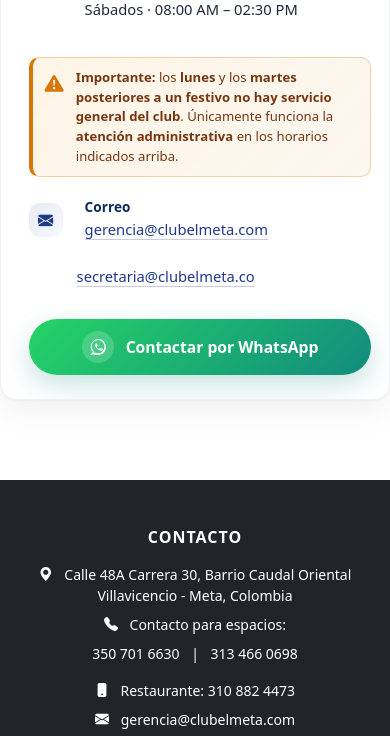
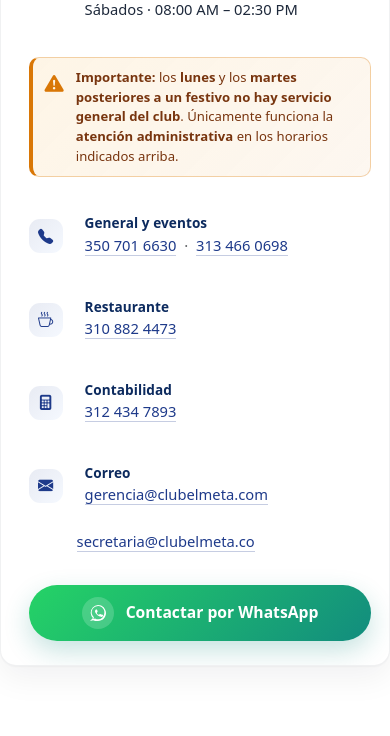
Before and after one commit to 444Pipe/clubmetaREPO, a Django app: page / in a window 390 px wide. Shown: the part 3938-4674 px from the top of the page. Run offline with Django 5.2, Linux system fonts and the light colour scheme; data that the repository does not hold is empty.

Commit message:
Agregar telefonos al bloque 'Necesitas Informacion?' del index
- General y eventos: 350 701 6630 / 313 466 0698
- Restaurante: 310 882 4473
- Contabilidad: 312 434 7893

Cada linea con icono Bootstrap (telephone-fill, cup-hot, calculator
-fill) y link tel:+57... para que abra el marcador en movil.

Co-Authored-By: Claude Opus 4.7 (1M context) <noreply@anthropic.com>

```diff
--- a/templates/index.html
+++ b/templates/index.html
@@ -649,9 +649,38 @@
                   </div>
                 </div>
 
-                <!-- phone numbers removed per request; keep only address, emails and WhatsApp CTA -->
-
-                <div class="ci-row">
+                <!-- Espacios y eventos -->
+                <div class="ci-row mt-3">
+                  <i class="bi bi-telephone-fill text-primary me-2"></i>
+                  <div>
+                    <div class="ci-label">General y eventos</div>
+                    <div class="ci-value">
+                      <a href="tel:+573507016630">350 701 6630</a>
+                      <span class="mx-1 text-muted">·</span>
+                      <a href="tel:+573134660698">313 466 0698</a>
+                    </div>
+                  </div>
+                </div>
+
+                <!-- Restaurante -->
+                <div class="ci-row mt-3">
+                  <i class="bi bi-cup-hot text-primary me-2"></i>
+                  <div>
+                    <div class="ci-label">Restaurante</div>
+                    <div class="ci-value"><a href="tel:+573108824473">310 882 4473</a></div>
+                  </div>
+                </div>
+
+                <!-- Contabilidad -->
+                <div class="ci-row mt-3">
+                  <i class="bi bi-calculator-fill text-primary me-2"></i>
+                  <div>
+                    <div class="ci-label">Contabilidad</div>
+                    <div class="ci-value"><a href="tel:+573124347893">312 434 7893</a></div>
+                  </div>
+                </div>
+
+                <div class="ci-row mt-3">
                   <i class="bi bi-envelope-fill text-primary me-2"></i>
                   <div>
                     <div class="ci-label">Correo</div>
```
